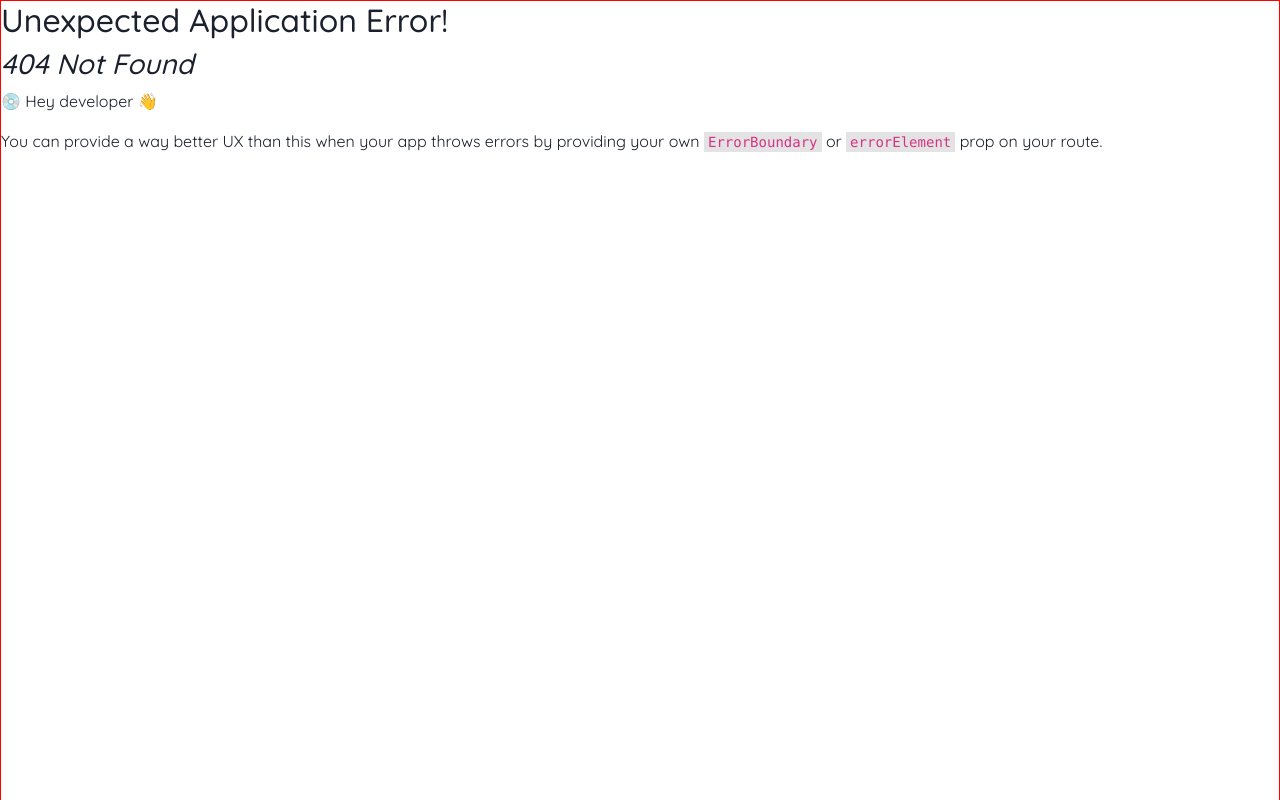
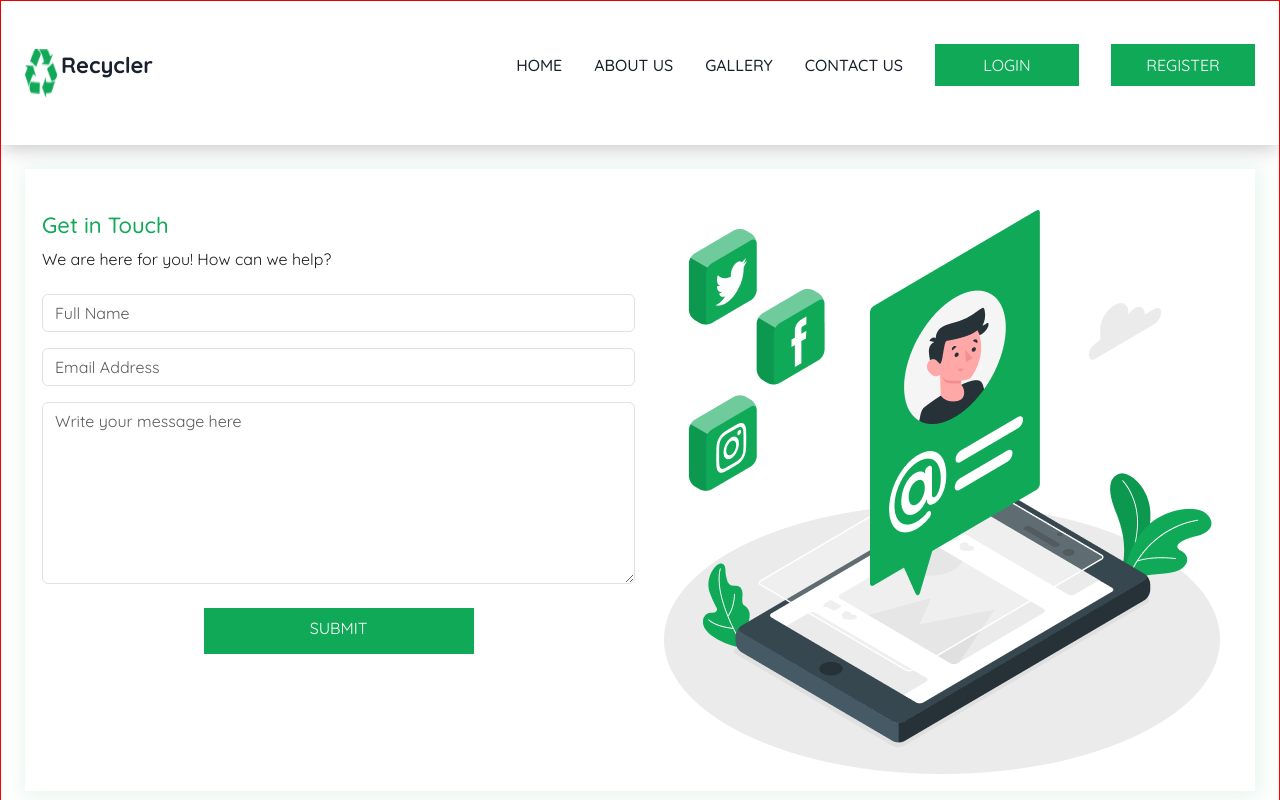
Before and after one commit to Recycler-App/Frontend, a React (Create React App) app: page /ContactUs in a window 1280 px wide. Before the commit this address had no page. Shown: the top 800 px of the page. Built offline with nearby package versions, Linux system fonts and the light colour scheme.

Commit message:
done with the contact page

```diff
--- /dev/null
+++ b/src/components/ContactUs.tsx
@@ -0,0 +1,60 @@
+import React from 'react'
+import Footer from './Footer'
+import Navbar from './Navbar'
+import '../style/ContactUs.css'
+import amico from '../assets/amico.png'
+
+const ContactUs = () => {
+  return (
+    <section>
+      <Navbar />
+      <section className='p-4'>
+        <div className='con-main p-3'>
+          <main className='mt-4'>
+            <h4>Get in Touch</h4>
+            <p className='mt-1'>We are here for you! How can we help?</p>
+            <section className='mt-4 text-start'>
+              <form>
+                <div className='mb-3'>
+                  <input
+                    type='text'
+                    placeholder='Full Name'
+                    className='form-control'
+                    id='exampleInputEmail1'
+                    aria-describedby='emailHelp'
+                  />
+                </div>
+                <div className='mb-3'>
+                  <input
+                    type='email'
+                    placeholder='Email Address'
+                    className='form-control'
+                    id='exampleInputPassword1'
+                  />
+                </div>
+                <div className='mb-4'>
+                  <textarea
+                    className='form-control'
+                    placeholder='Write your message here'
+                    id='exampleFormControlTextarea1'
+                    rows={7}
+                    cols={20}
+                  ></textarea>
+                </div>
+                <div className='ind-buttn mb-4'>
+                  <button className='text-uppercase mt-2'>Submit</button>
+                </div>
+              </form>
+            </section>
+          </main>
+          <article className='con-art mt-md-4'>
+            <img src={amico} alt='amico' />
+          </article>
+        </div>
+      </section>
+      <Footer />
+    </section>
+  )
+}
+
+export default ContactUs
--- /dev/null
+++ b/src/components/Gallery.tsx
@@ -0,0 +1,9 @@
+import React from 'react'
+
+const Gallery = () => {
+  return (
+    <div>Gallery</div>
+  )
+}
+
+export default Gallery
--- a/src/components/Header.tsx
+++ b/src/components/Header.tsx
@@ -27,8 +27,8 @@ function Header() {
       >
         <Link to="/">HOME</Link>
         <Link to="/AboutUs">ABOUT US</Link>
-        <Link to="/">GALLERY</Link>
-        <Link to="/">CONTACT US</Link>
+        <Link to="/Gallery">GALLERY</Link>
+        <Link to="/ContactUs">CONTACT US</Link>
         <Link to="/">OUR BLOG</Link>
         <Button bg="primary" color="light" w="150px" borderRadius={0}>
           LOGIN
--- a/src/components/Navbar.tsx
+++ b/src/components/Navbar.tsx
@@ -28,10 +28,10 @@ function Navbar() {
           <Link to='/AboutUs'>about us</Link>
         </li>
         <li className='nav__item text-uppercase'>
-          <Link to='/'>gallery</Link>
+          <Link to='/Gallery'>gallery</Link>
         </li>
         <li className='nav__item text-uppercase'>
-          <Link to='/'>contact us</Link>
+          <Link to='/ContactUs'>contact us</Link>
         </li>
         <li className='nav__item'>
           <Link to='/'>
--- /dev/null
+++ b/src/style/ContactUs.css
@@ -0,0 +1,35 @@
+.con-main {
+  border: 1px solid #ffffff;
+  background: #ffffff;
+  box-shadow: 2px 2px 20px 4px rgba(15, 169, 88, 0.1);
+}
+.con-main h4 {
+  font-weight: 500;
+  font-size: 22px;
+  line-height: 138.5%;
+  color: #0fa958;
+}
+.con-main p {
+  font-weight: 400;
+  font-size: 16px;
+  line-height: 138.5%;
+  color: #1e1e1e;
+}
+.con-art {
+  display: none;
+}
+@media (min-width: 768px) {
+  .con-main {
+    display: grid;
+    grid-template-columns: repeat(2, 1fr);
+    grid-gap: 10px;
+  }
+  .con-art {
+    display: block;
+  }
+  .con-art img {
+    margin: 0 auto;
+  }
+}
+@media (min-width: 1024px) {
+}
```
Also changed, not shown: src/App.tsx (+10 -0 lines), src/assets/amico.png (added), src/style/Gallery.css (added).
